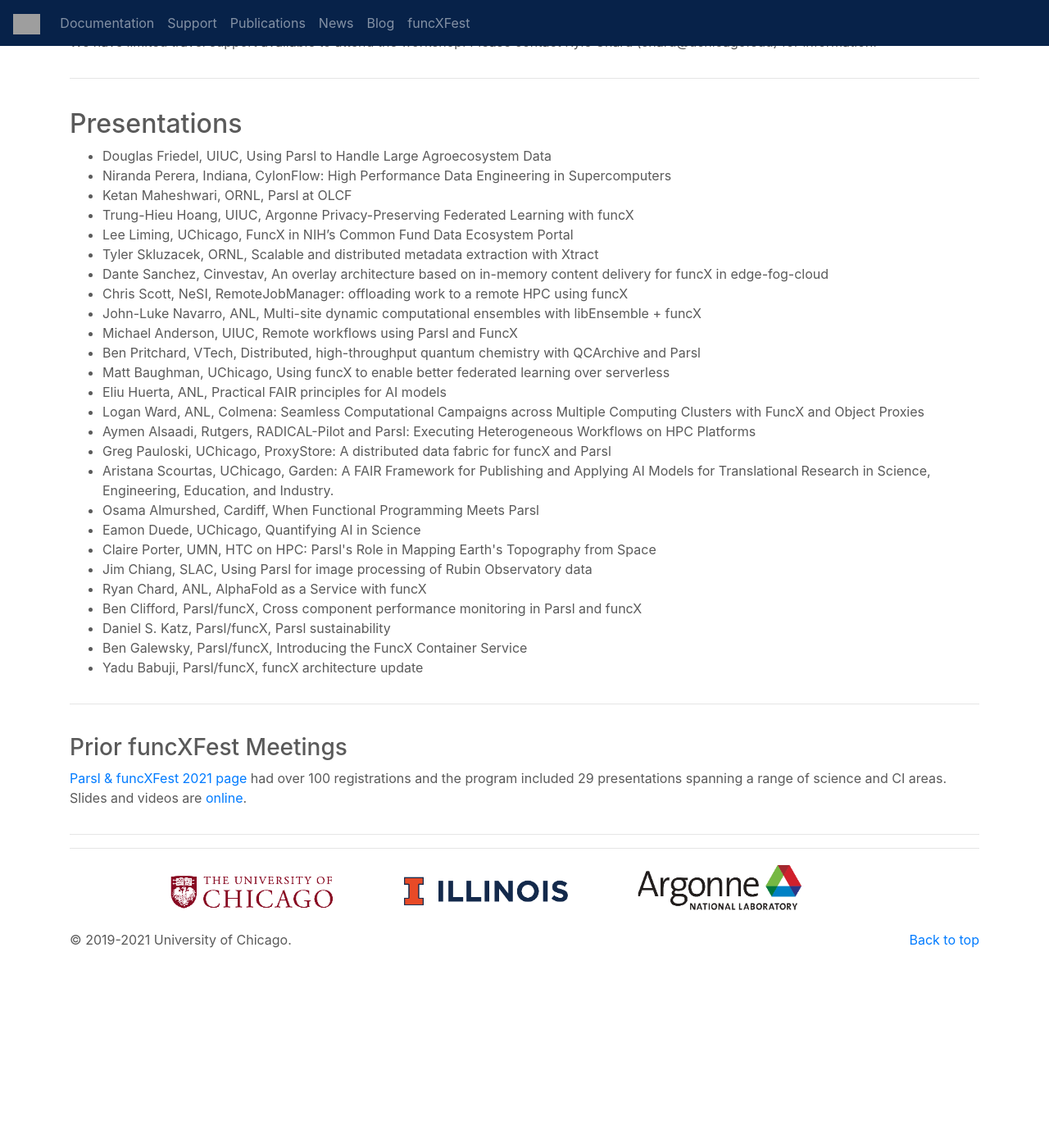
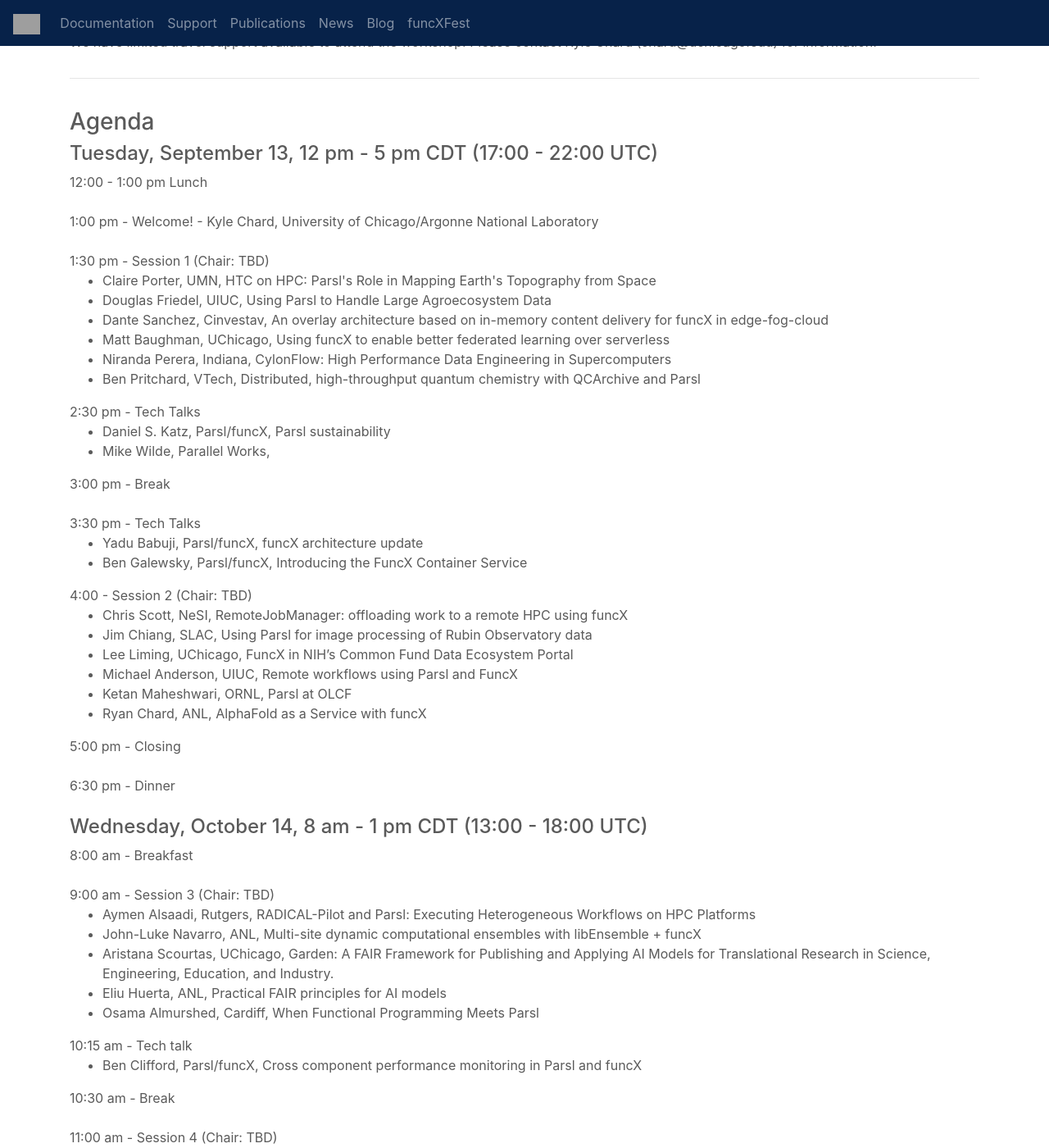
Before and after one commit to funcx-faas/funcx-faas.github.io, a Jekyll site: the page built from funcxfest2022.html, in a window 1280 px wide and 1400 px high, scrolled down 567 px. Shown: the whole window at 82% size. Built offline with Jekyll 4.4.1, drawn with Linux system fonts in a browser that asks for light colours; before the commit the page ends 1789 px from its top, so only the background shows below that; some of the changed text lies outside the part shown; grey boxes are pictures that could not be loaded.

Commit message:
Update funcxfest2022.html

```diff
--- a/funcxfest2022.html
+++ b/funcxfest2022.html
@@ -35,36 +35,86 @@
 	<hr>
 	 <div class="row" style="padding-top: 20px">
     <div class="col-lg-12">
-      <h2>Presentations</h2>
-	<ul>
-	    <li>Douglas Friedel, UIUC, Using Parsl to Handle Large Agroecosystem Data</li>
-	    <li>Niranda Perera, Indiana, CylonFlow: High Performance Data Engineering in Supercomputers </li>
-	    <li>Ketan Maheshwari, ORNL,  Parsl at OLCF</li>
+      <h3>Agenda</h3>
+
+      <h4>Tuesday, September 13, 12 pm - 5 pm CDT (17:00 - 22:00 UTC)</h4>
+
+      12:00 - 1:00 pm Lunch  <br /><br />
+
+      1:00 pm - Welcome! - Kyle Chard, University of Chicago/Argonne National Laboratory   <br /><br />
+
+      1:30 pm - Session 1 (Chair: TBD)
+      <ul>
+	      <li>Claire Porter, UMN, HTC on HPC: Parsl's Role in Mapping Earth's Topography from Space</li>
+	      <li>Douglas Friedel, UIUC, Using Parsl to Handle Large Agroecosystem Data</li>
+	      <li>Dante Sanchez, Cinvestav, An overlay architecture based on in-memory content delivery for funcX in edge-fog-cloud</li>
+	      <li>Matt Baughman, UChicago, Using funcX to enable better federated learning over serverless</li>
+    	      <li>Niranda Perera, Indiana, CylonFlow: High Performance Data Engineering in Supercomputers </li>
+	      <li>Ben Pritchard, VTech, Distributed, high-throughput quantum chemistry with QCArchive and Parsl</li>
+     </ul>
+
+      2:30 pm - Tech Talks
+	    <ul>
+		<li>Daniel S. Katz, Parsl/funcX, Parsl sustainability </li>
+	    	<li>Mike Wilde, Parallel Works, </li>
+	    </ul>
+
+      3:00 pm - Break  <br /><br />
+
+      3:30 pm - Tech Talks
+      <ul>
+	      <li>Yadu Babuji, Parsl/funcX, funcX architecture update</li>
+	      <li>Ben Galewsky, Parsl/funcX, Introducing the FuncX Container Service</li>
+      </ul>
+
+      4:00 - Session 2 (Chair: TBD)
+      <ul>
+	      <li>Chris Scott, NeSI, RemoteJobManager: offloading work to a remote HPC using funcX</li>
+	      <li>Jim Chiang, SLAC, Using Parsl for image processing of Rubin Observatory data</li>
+	      <li>Lee Liming, UChicago, FuncX in NIH’s Common Fund Data Ecosystem Portal</li>
+              <li>Michael Anderson, UIUC, Remote workflows using Parsl and FuncX</li>
+	      <li>Ketan Maheshwari, ORNL, Parsl at OLCF</li>
+	      <li>Ryan Chard, ANL, AlphaFold as a Service with funcX</li>
+      </ul>
+
+      5:00 pm - Closing <br /><br />
+
+      6:30 pm - Dinner <br /><br />
+
+      <h4>Wednesday, October 14, 8 am - 1 pm CDT (13:00 - 18:00 UTC)</h4>
+
+      8:00 am - Breakfast <br /><br />
+
+      9:00 am - Session 3 (Chair: TBD)
+      <ul>
+	    <li>Aymen Alsaadi, Rutgers, RADICAL-Pilot and Parsl: Executing Heterogeneous Workflows on HPC Platforms</li>
+	    <li>John-Luke Navarro, ANL, Multi-site dynamic computational ensembles with libEnsemble + funcX</li>
+	    <li>Aristana Scourtas, UChicago, Garden: A FAIR Framework for Publishing and Applying AI Models for Translational Research in Science, Engineering, Education, and Industry.</li>
+	    <li>Eliu Huerta, ANL, Practical FAIR principles for AI models</li>
+	    <li>Osama Almurshed, Cardiff, When Functional Programming Meets Parsl</li>
+      </ul>
+
+      10:15 am - Tech talk
+	    <ul>
+		<li>Ben Clifford, Parsl/funcX, Cross component performance monitoring in Parsl and funcX</li>
+	    </ul>
+
+      10:30 am - Break  <br /><br />
+
+      11:00 am - Session 4 (Chair: TBD)
+      <ul>
+            <li>Tyler Skluzacek, ORNL, Scalable and distributed metadata extraction with Xtract</li>
+	    <li>Greg Pauloski, UChicago, ProxyStore: A distributed data fabric for funcX and Parsl</li>
+	    <li>Logan Ward, ANL, Colmena: Seamless Computational Campaigns across Multiple Computing Clusters with FuncX and Object Proxies</li>
+	    <li>Eamon Duede, UChicago, Quantifying AI in Science</li>
 	    <li>Trung-Hieu Hoang, UIUC, Argonne Privacy-Preserving Federated Learning with funcX</li>
-	    <li>Lee Liming, UChicago, FuncX in NIH’s Common Fund Data Ecosystem Portal</li>
-	    <li>Tyler Skluzacek, ORNL, Scalable and distributed metadata extraction with Xtract</li>
-	    <li>Dante Sanchez, Cinvestav, An overlay architecture based on in-memory content delivery for funcX in edge-fog-cloud</li>
-	    <li>Chris Scott, NeSI, RemoteJobManager: offloading work to a remote HPC using funcX</li>
-	    <li>John-Luke Navarro, ANL, Multi-site dynamic computational ensembles with libEnsemble + funcX</li>
-	    <li>Michael Anderson, UIUC, Remote workflows using Parsl and FuncX</li>
-	    <li>Ben Pritchard, VTech, Distributed, high-throughput quantum chemistry with QCArchive and Parsl</li>
-	    <li>Matt Baughman, UChicago, Using funcX to enable better federated learning over serverless</li>
-    	    <li>Eliu Huerta, ANL, Practical FAIR principles for AI models</li>
-	    <li>Logan Ward, ANL, Colmena: Seamless Computational Campaigns across Multiple Computing Clusters with FuncX and Object Proxies</li>
-	    <li>Aymen Alsaadi, Rutgers, RADICAL-Pilot and Parsl: Executing Heterogeneous Workflows on HPC Platforms</li>
-	    <li>Greg Pauloski, UChicago, ProxyStore: A distributed data fabric for funcX and Parsl</li>
-	    <li>Aristana Scourtas, UChicago, Garden: A FAIR Framework for Publishing and Applying AI Models for Translational Research in Science, Engineering, Education, and Industry.</li>
-	    <li>Osama Almurshed, Cardiff, When Functional Programming Meets Parsl</li>
-	    <li>Eamon Duede, UChicago, Quantifying AI in Science</li>
-	    <li>Claire Porter, UMN, HTC on HPC: Parsl's Role in Mapping Earth's Topography from Space</li>
-	    <li>Jim Chiang, SLAC, Using Parsl for image processing of Rubin Observatory data</li>
-            <li>Ryan Chard, ANL, AlphaFold as a Service with funcX</li>
-	    <li>Ben Clifford, Parsl/funcX, Cross component performance monitoring in Parsl and funcX</li>
-	    <li>Daniel S. Katz, Parsl/funcX, Parsl sustainability </li>
-	    <li>Ben Galewsky, Parsl/funcX, Introducing the FuncX Container Service</li>
-	    <li>Yadu Babuji, Parsl/funcX, funcX architecture update</li>
-	 </ul>
-     </div>
+       </ul>
+
+      12:00 - Closing<br /><br />
+
+      12:30 - Lunch<br /><br />
+
+    </div>
    </div>
 
 	<hr>
```
